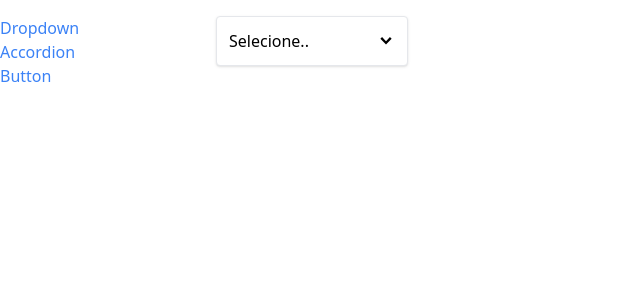
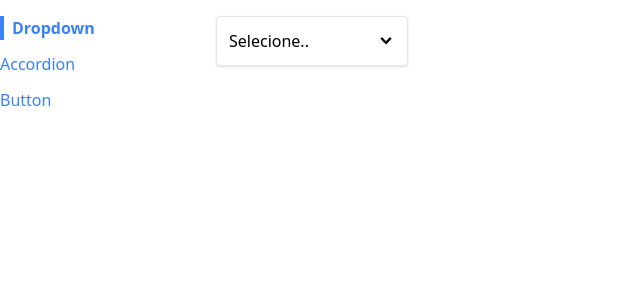
Before and after one commit to eryxjose/simple-components-react, a React (Create React App) app: page / in a window 1280 px wide. Shown: the top 300 px of the page, without its empty margins (0-640 px from the left). Built offline with nearby package versions, Linux system fonts and the light colour scheme.

Commit message:
Improve sidebar styling

```diff
--- a/src/components/Link.js
+++ b/src/components/Link.js
@@ -1,10 +1,14 @@
 import classNames from 'classnames';
 import useNavigation from '../hooks/use-navigation';
 
-function Link({ to, children }) {
-    const { navigate } = useNavigation();
+function Link({ to, children, className, activeClassName }) {
+    const { navigate, currentPath } = useNavigation();
 
-    const classes = classNames('text-blue-500');
+    const classes = classNames(
+        'text-blue-500',
+        className,
+        currentPath === to && activeClassName
+    );
 
     const handleClick = (event) => {
         console.log(event);
--- a/src/components/Sidebar.js
+++ b/src/components/Sidebar.js
@@ -10,12 +10,19 @@ function Sidebar() {
 
     const renderedLinks = links.map((link) => {
         return (
-            <Link key={link.label} to={link.path}>{link.label}</Link>
+            <Link
+                key={link.label}
+                to={link.path}
+                className='mb-3'
+                activeClassName="font-bold border-l-4 border-blue-500 pl-2"
+            >
+                {link.label}
+            </Link>
         );
     });
 
     return (
-        <div className="sticky top-0 overflow-y-scroll flex flex-col">
+        <div className="sticky top-0 overflow-y-scroll flex flex-col items-start">
             {renderedLinks}
         </div>
     );
```
